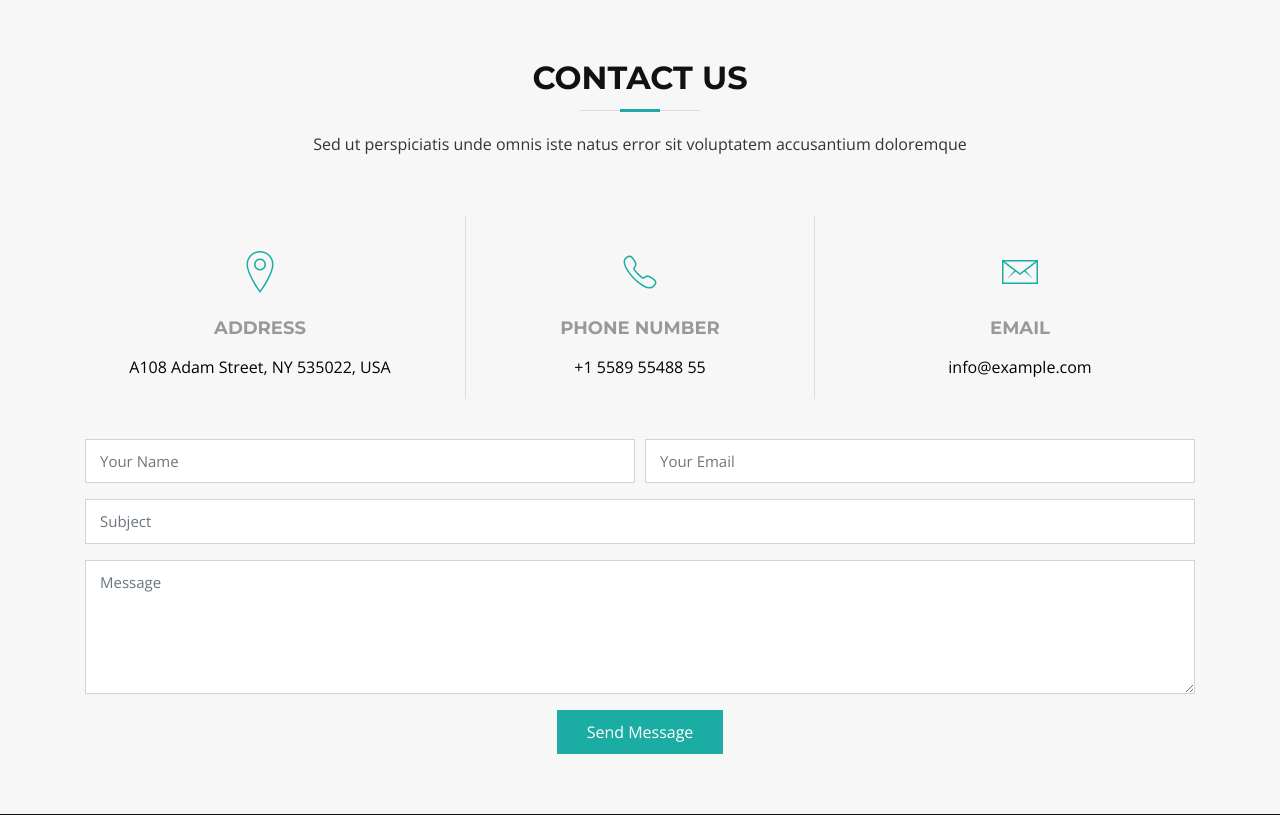
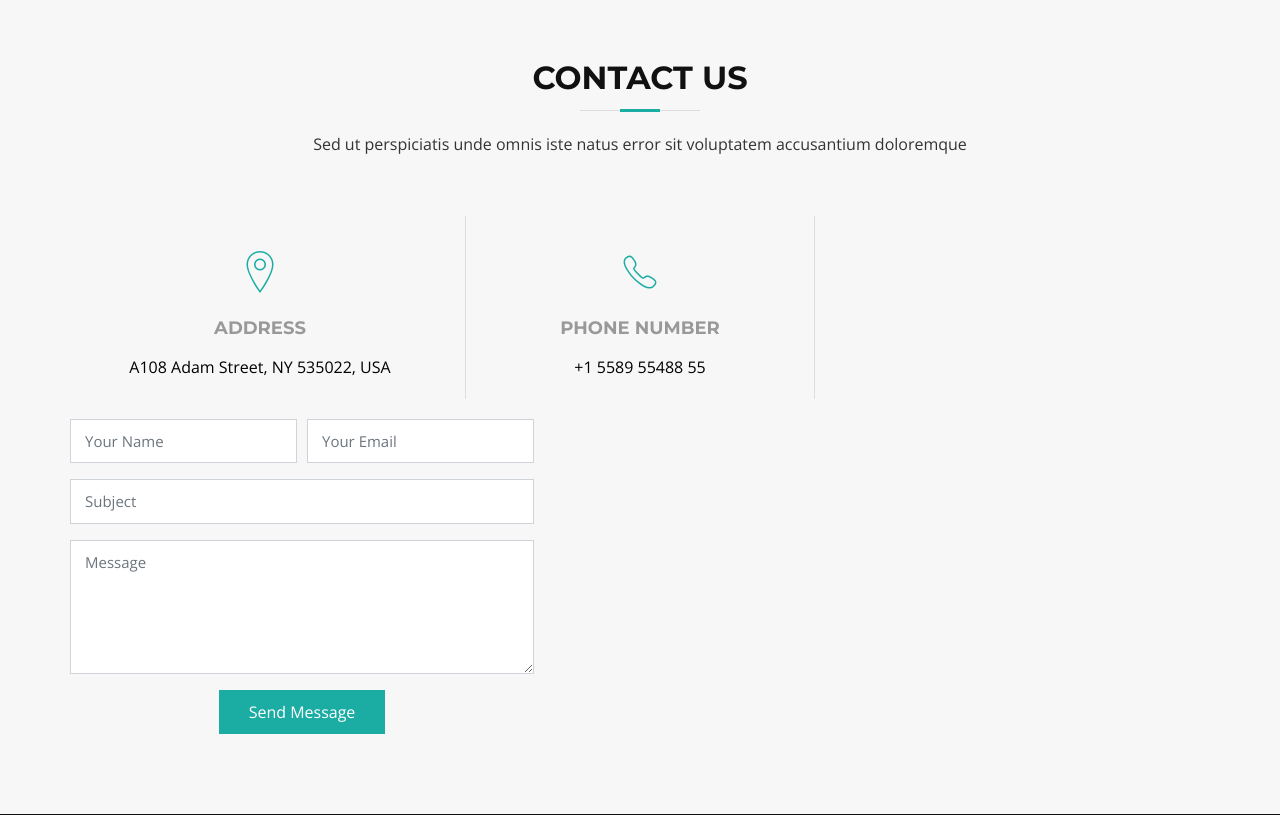
Before and after one commit to archana2494/octs, a PHP site: page / in a window 1280 px wide. Shown: the part 2149-2964 px from the top of the page. Run offline with PHP 8.4, Linux system fonts and the light colour scheme; some web fonts are replaced.

Commit message:
nothing change

```diff
--- a/index.php
+++ b/index.php
@@ -201,15 +201,7 @@
             </div>
           </div>
 
-          <div class="col-md-4">
-            <div class="contact-email">
-              <i class="ion-ios-email-outline"></i>
-              <h3>Email</h3>
-              <p><a href="mailto:info@example.com">info@example.com</a></p>
-            </div>
-          </div>
 
-        </div>
 
         <div class="form">
           <div id="sendmessage">Your message has been sent. Thank you!</div>
```
